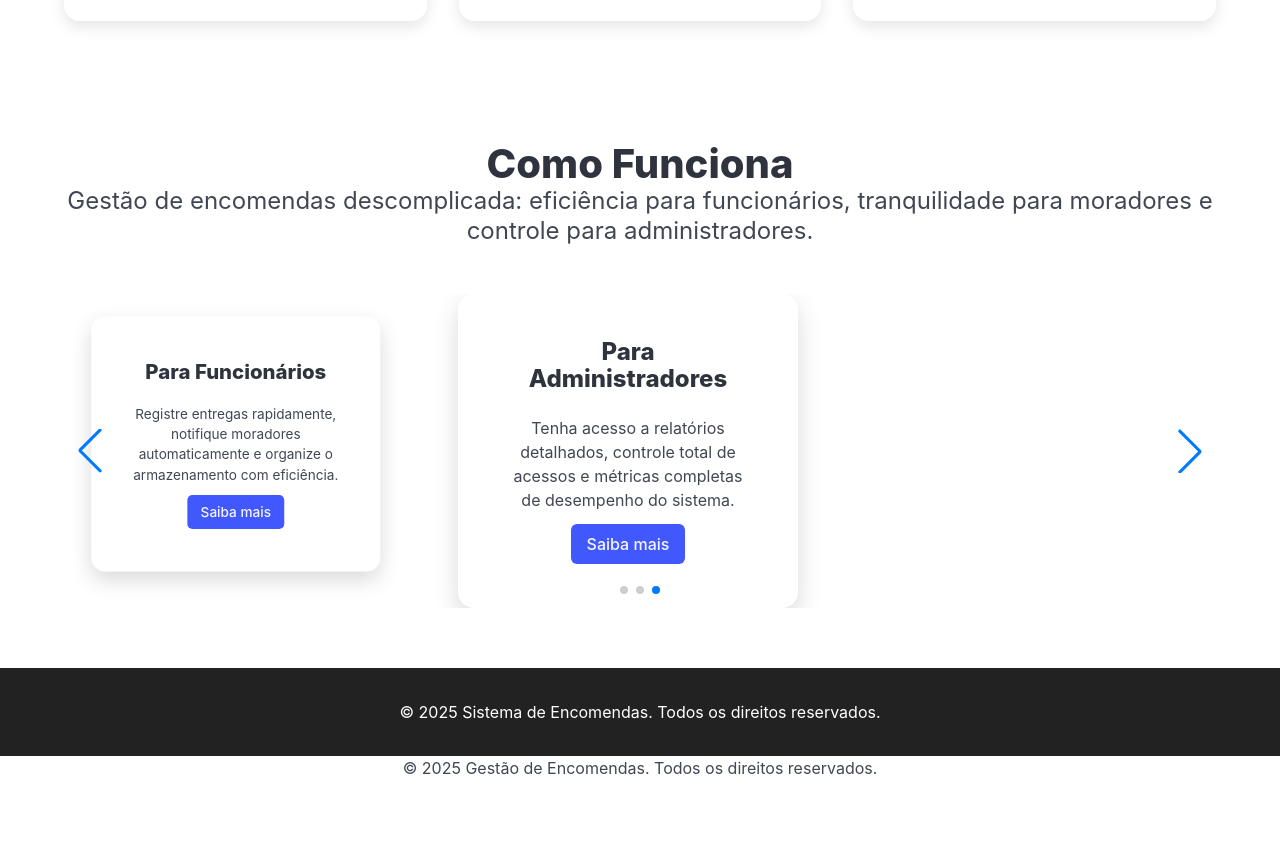
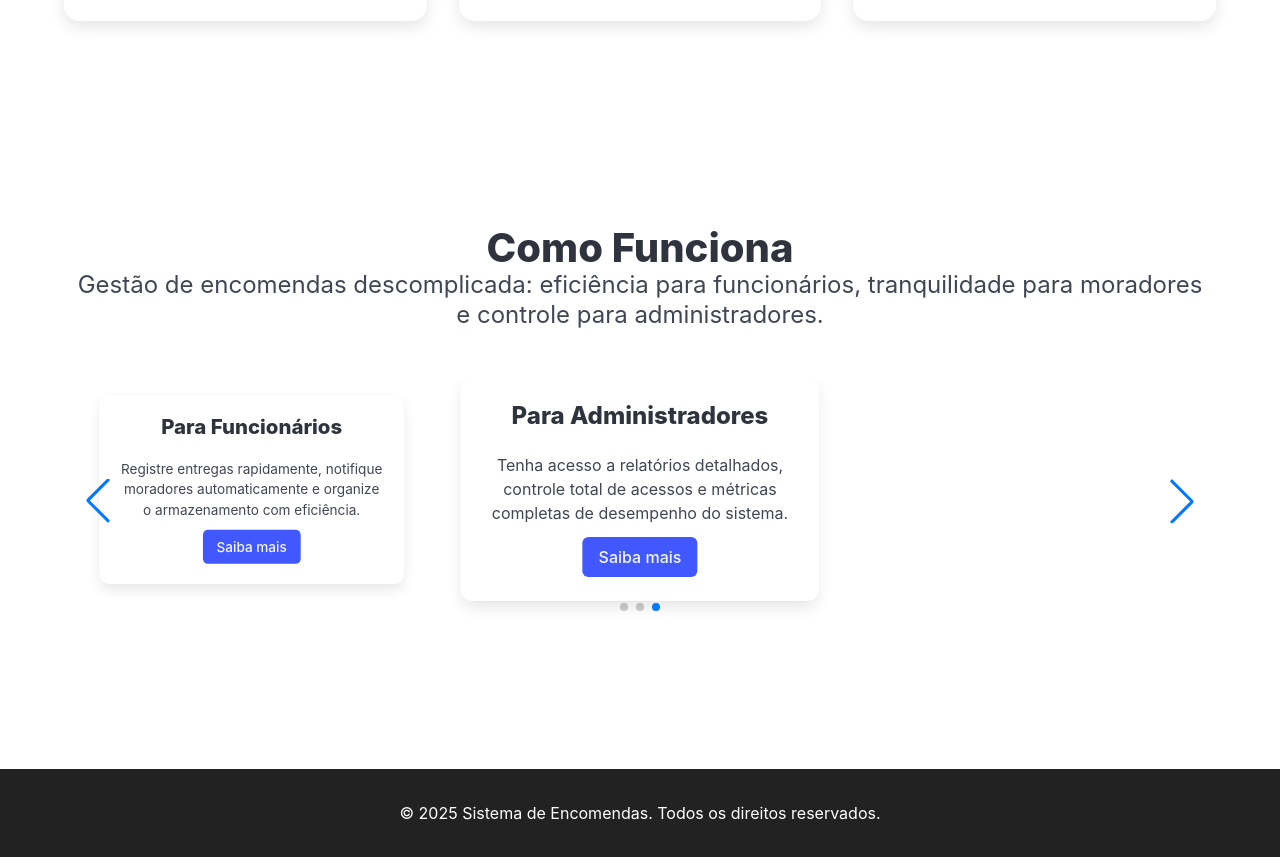
Before and after one commit to Carchedi/landing-encomendas, a website built with Vite: page index.html in a window 1280 px wide. Shown: the part 1536-2393 px from the top of the page. Before the commit the page ends 2316 px from the top, so only its background shows below. Built offline with nearby package versions, Linux system fonts and the light colour scheme; files whose address does not match are found by name.

Commit message:
Swiper funcionando

```diff
--- a/index.html
+++ b/index.html
@@ -15,12 +15,6 @@
 <body>
 
   <div id="app"></div>
-
-  <!-- Rodapé -->
-  <footer class="has-text-centered">
-    <p>© 2025 Gestão de Encomendas. Todos os direitos reservados.</p>
-  </footer>
-
   <!-- Main JS do Vite -->
   <script type="module" src="/src/main.js"></script>
 </body>
--- a/src/js/carrossel.js
+++ b/src/js/carrossel.js
@@ -3,7 +3,7 @@ import "swiper/css/bundle";
 
 export function initSwiper() {
   const swiper = new Swiper(".mySwiper", {
-    loop: true,
+    loop: true, // carrossel infinito
     centeredSlides: true,
     slidesPerView: "auto",
     spaceBetween: 30,
@@ -20,18 +20,26 @@ export function initSwiper() {
       prevEl: ".swiper-button-prev",
     },
     breakpoints: {
-      768: { slidesPerView: 2 },
-      1024: { slidesPerView: 3 },
+      0: { slidesPerView: 1, centeredSlides: true },
+      768: { slidesPerView: 1, centeredSlides: true },
+      1024: { slidesPerView: 3, centeredSlides: true },
     },
     on: {
-      init: function() { updateSlideScale(this); },
-      slideChange: function() { updateSlideScale(this); },
-      resize: function() { updateSlideScale(this); },
+      init: function () {
+        updateSlideScale(this);
+      },
+      slideChange: function () {
+        updateSlideScale(this);
+      },
+      resize: function () {
+        updateSlideScale(this);
+      },
     },
   });
 
+  // Função para escala dos slides laterais
   function updateSlideScale(swiperInstance) {
-    swiperInstance.slides.forEach(slide => {
+    swiperInstance.slides.forEach((slide) => {
       const isActive = slide.classList.contains("swiper-slide-active");
       slide.style.transform = isActive ? "scale(1)" : "scale(0.85)";
       slide.style.transition = "transform 0.3s";
--- a/src/js/funcionalidades.js
+++ b/src/js/funcionalidades.js
@@ -4,21 +4,27 @@ const cardsData = [
   {
     id: "moradores",
     title: "Para Moradores",
-    contentCard: "Receba notificações instantâneas, agende retiradas e acompanhe o histórico das suas encomendas com total transparência.",
-    contentModal: "Moradores recebem notificações automáticas, agendam retiradas e acompanham o histórico de forma simples e segura."
+    contentCard:
+      "Receba notificações instantâneas, agende retiradas e acompanhe o histórico das suas encomendas com total transparência.",
+    contentModal:
+      "Moradores recebem notificações automáticas, agendam retiradas e acompanham o histórico de forma simples e segura.",
   },
   {
     id: "funcionarios",
     title: "Para Funcionários",
-    contentCard: "Registre entregas rapidamente, notifique moradores automaticamente e organize o armazenamento com eficiência.",
-    contentModal: "Funcionários registram encomendas com leitura de código de barras, notificam moradores e gerenciam o armazenamento."
+    contentCard:
+      "Registre entregas rapidamente, notifique moradores automaticamente e organize o armazenamento com eficiência.",
+    contentModal:
+      "Funcionários registram encomendas com leitura de código de barras, notificam moradores e gerenciam o armazenamento.",
   },
   {
     id: "admins",
     title: "Para Administradores",
-    contentCard: "Tenha acesso a relatórios detalhados, controle total de acessos e métricas completas de desempenho do sistema.",
-    contentModal: "Administradores acompanham relatórios detalhados e métricas de desempenho em um painel inteligente."
-  }
+    contentCard:
+      "Tenha acesso a relatórios detalhados, controle total de acessos e métricas completas de desempenho do sistema.",
+    contentModal:
+      "Administradores acompanham relatórios detalhados e métricas de desempenho em um painel inteligente.",
+  },
 ];
 
 document.addEventListener("DOMContentLoaded", () => {
@@ -57,14 +63,16 @@ document.addEventListener("DOMContentLoaded", () => {
   buttons.forEach((btn) => {
     btn.addEventListener("click", () => {
       const modal = document.getElementById(btn.dataset.target);
-      if(modal) modal.classList.add("is-active");
+      if (modal) modal.classList.add("is-active");
     });
   });
 
   modals.forEach((modal) => {
     const closeEls = modal.querySelectorAll(".delete, .modal-background");
-    closeEls.forEach(el => el.addEventListener("click", () => modal.classList.remove("is-active")));
+    closeEls.forEach((el) =>
+      el.addEventListener("click", () => modal.classList.remove("is-active"))
+    );
   });
 
-  initSwiper();
+  setTimeout(() => initSwiper(), 50);
 });
--- a/src/styles/funcionalidades.css
+++ b/src/styles/funcionalidades.css
@@ -1,58 +1,6 @@
-#funcionalidades {
-  background-image: url("../../assets/images/bg.jpeg");
-  background-position: center;
-  background-repeat: no-repeat;
-  background-size: cover;
-  padding: 60px 0;
-  position: relative;
-}
-
-.swiper {
-  width: 100%;
-  padding-top: 40px;
-  padding-bottom: 60px;
-}
-
-.swiper-slide {
-  display: flex;
-  justify-content: center;
-  align-items: center;
-  transition: transform 0.3s;
-}
-
-.card {
-  width: 300px;
-  min-height: 260px;
-  box-shadow: 0 10px 25px rgba(0, 0, 0, 0.15);
-  background-color: white;
-  border-radius: 16px;
-  display: flex;
-  flex-direction: column;
-  justify-content: center;
-  align-items: center;
-  padding: 20px;
-  transition: transform 0.3s ease, box-shadow 0.3s ease;
-}
-
-.card:hover {
-  box-shadow: 0 15px 35px rgba(0, 0, 0, 0.2);
-}
-
-.card .button {
-  margin-top: 1rem;
-}
-
-.swiper-button-prev,
-.swiper-button-next {
-  color: #3273dc;
-}
-
-.swiper-pagination-bullet-active {
-  background: #3273dc;
-}
-
-@media screen and (max-width: 767px) {
-  .swiper-slide {
-    transform: scale(1);
+@media (max-width: 767px) {
+  .swiper-button-prev,
+  .swiper-button-next {
+    display: none;
   }
 }
```
